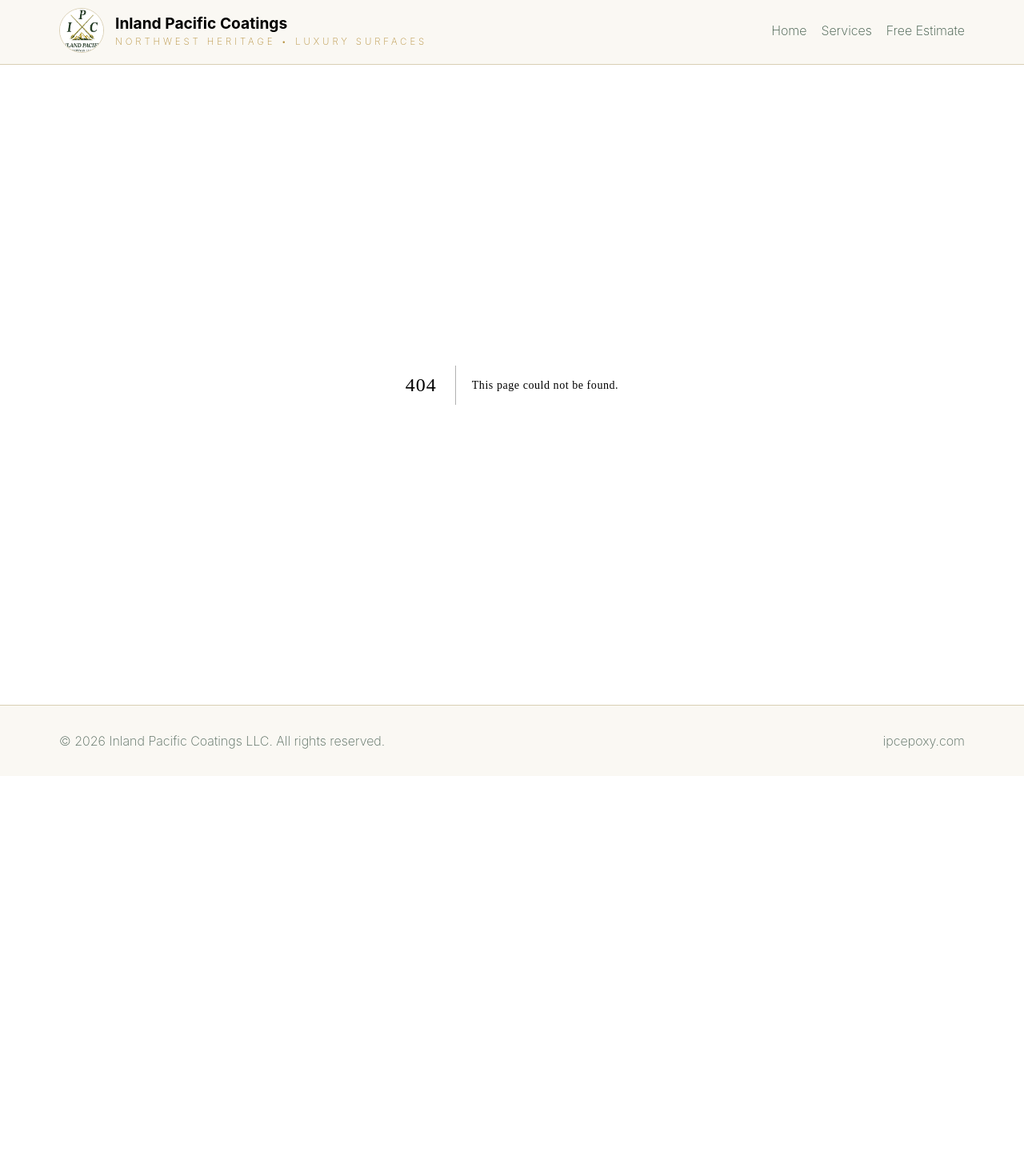
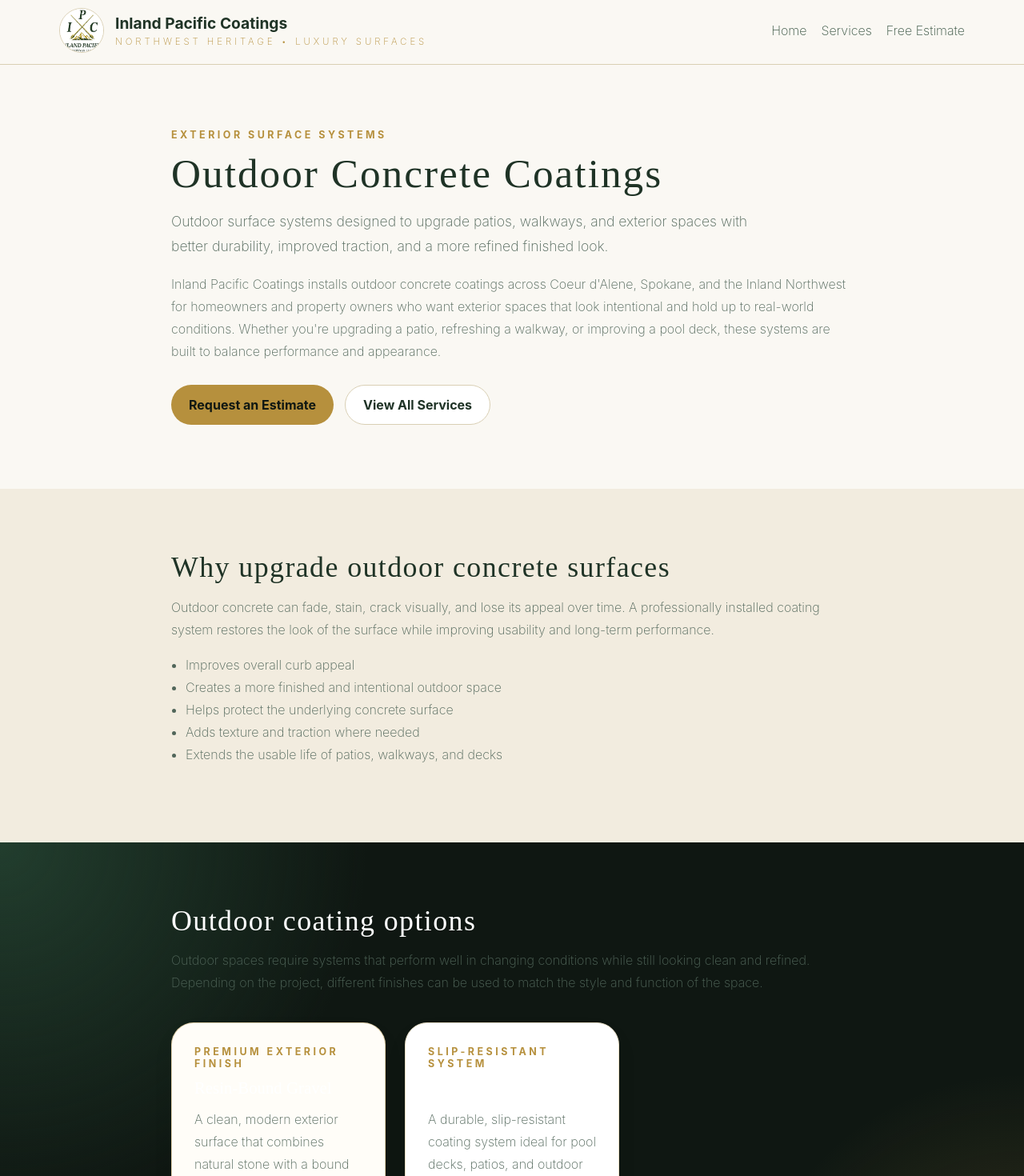
Before and after one commit to Kray93/Inland-Pacific-Coatings, a Next.js app: page /outdoor-concrete-coatings in a window 1280 px wide. Before the commit this address had no page. Shown: the part 4-1474 px from the top of the page at 80% size. Before the commit the page ends 974 px from the top, so only its background shows below. Built offline with nearby package versions, Linux system fonts and the light colour scheme; a web font is replaced by a local one.

Commit message:
change name and build new content

```diff
--- /dev/null
+++ b/app/outdoor-concrete-coatings/page.tsx
@@ -0,0 +1,140 @@
+import type { Metadata } from "next";
+import Link from "next/link";
+
+export const metadata: Metadata = {
+  title: "Outdoor Concrete Coatings | Inland Pacific Coatings",
+  description:
+    "Outdoor concrete coatings including resin-bound gravel and texture deck systems for patios, walkways, and pool areas in Coeur d'Alene, Spokane, and the Inland Northwest.",
+};
+
+export default function OutdoorConcreteCoatingsPage() {
+  return (
+    <main>
+      <section className="section">
+        <div className="container article">
+          <div className="eyebrow">Exterior Surface Systems</div>
+          <h1 className="services-page-title">Outdoor Concrete Coatings</h1>
+          <p className="lead services-page-lead">
+            Outdoor surface systems designed to upgrade patios, walkways, and exterior spaces with better durability,
+            improved traction, and a more refined finished look.
+          </p>
+          <p>
+            Inland Pacific Coatings installs outdoor concrete coatings across Coeur d&apos;Alene, Spokane, and the
+            Inland Northwest for homeowners and property owners who want exterior spaces that look intentional and hold
+            up to real-world conditions. Whether you're upgrading a patio, refreshing a walkway, or improving a pool
+            deck, these systems are built to balance performance and appearance.
+          </p>
+
+          <div className="button-row">
+            <Link href="/contact" className="btn btn-primary">
+              Request an Estimate
+            </Link>
+            <Link href="/services" className="btn btn-outline">
+              View All Services
+            </Link>
+          </div>
+        </div>
+      </section>
+
+      <section className="section alt-section">
+        <div className="container article">
+          <h2>Why upgrade outdoor concrete surfaces</h2>
+          <p>
+            Outdoor concrete can fade, stain, crack visually, and lose its appeal over time. A professionally installed
+            coating system restores the look of the surface while improving usability and long-term performance.
+          </p>
+          <ul>
+            <li>Improves overall curb appeal</li>
+            <li>Creates a more finished and intentional outdoor space</li>
+            <li>Helps protect the underlying concrete surface</li>
+            <li>Adds texture and traction where needed</li>
+            <li>Extends the usable life of patios, walkways, and decks</li>
+          </ul>
+        </div>
+      </section>
+
+      <section className="section dark-section">
+        <div className="container article">
+          <h2>Outdoor coating options</h2>
+          <p>
+            Outdoor spaces require systems that perform well in changing conditions while still looking clean and
+            refined. Depending on the project, different finishes can be used to match the style and function of the
+            space.
+          </p>
+
+          <div className="card-grid services-grid services-grid-spacing">
+            <article className="card featured">
+              <div className="eyebrow">Premium Exterior Finish</div>
+              <h3 className="service-card-title">Resin-Bound Gravel</h3>
+              <p className="service-card-description">
+                A clean, modern exterior surface that combines natural stone with a bound system for a smooth,
+                permeable, and visually elevated finish.
+              </p>
+              <div className="service-card-link-wrap">
+                <Link href="/resin-bound-gravel" className="service-card-link">
+                  Learn more →
+                </Link>
+              </div>
+            </article>
+
+            <article className="card">
+              <div className="eyebrow">Slip-Resistant System</div>
+              <h3 className="service-card-title">Texture Deck Coatings</h3>
+              <p className="service-card-description">
+                A durable, slip-resistant coating system ideal for pool decks, patios, and outdoor living areas that
+                need both safety and style.
+              </p>
+              <div className="service-card-link-wrap">
+                <Link href="/texture-deck" className="service-card-link">
+                  Learn more →
+                </Link>
+              </div>
+            </article>
+          </div>
+        </div>
+      </section>
+
+      <section className="section">
+        <div className="container article">
+          <h2>Where outdoor coatings are commonly used</h2>
+          <ul>
+            <li>Patios and outdoor living spaces</li>
+            <li>Walkways and entry paths</li>
+            <li>Pool decks and surrounding areas</li>
+            <li>Driveway accents and feature areas</li>
+            <li>Exterior gathering and entertainment spaces</li>
+          </ul>
+          <p>
+            These systems are designed to improve both how the space looks and how it functions day to day.
+          </p>
+        </div>
+      </section>
+
+      <section className="section alt-section">
+        <div className="container article">
+          <h2>Outdoor coatings in Coeur d&apos;Alene, Spokane, and the Inland Northwest</h2>
+          <p>
+            Inland Pacific Coatings provides outdoor surface solutions across the Inland Northwest for homeowners and
+            property owners who want exterior spaces that feel more complete, more durable, and more visually refined.
+          </p>
+        </div>
+      </section>
+
+      <section className="section">
+        <div className="container article">
+          <h2>Upgrade your outdoor space</h2>
+          <p>
+            If your outdoor concrete surfaces feel worn, unfinished, or outdated, a professional coating system can
+            completely transform the look and usability of the space.
+          </p>
+
+          <div className="button-row cta-band">
+            <Link href="/contact" className="btn btn-primary">
+              Request a Free Estimate
+            </Link>
+          </div>
+        </div>
+      </section>
+    </main>
+  );
+}
```
Also changed, not shown: app/outdoor-surfaces/page.tsx (deleted, +0 -29 lines).
